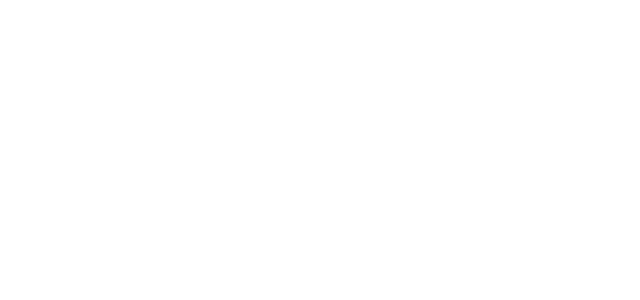
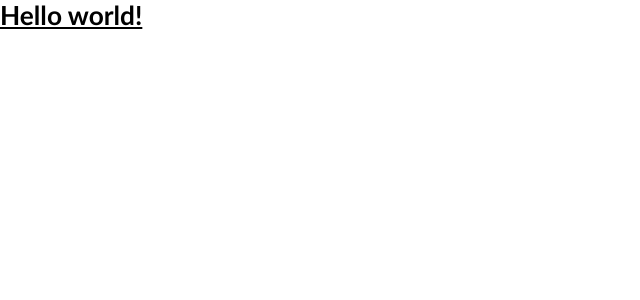
Before and after one commit to LLStudent83/balls_js, a React (Vite) app: page / in a window 1280 px wide. Shown: the top 300 px of the page, without its empty margins (0-640 px from the left). Built offline with nearby package versions, Linux system fonts and the light colour scheme.

Commit message:
config: удалён tailewind.config, tailewind подключен в index.tsx

```diff
--- /dev/null
+++ b/src/index.css
@@ -0,0 +1 @@
+@import "tailwindcss";
--- a/src/index.tsx
+++ b/src/index.tsx
@@ -1,5 +1,6 @@
 import App from "app/App";
 import { createRoot } from "react-dom/client";
+import "./index.css"
 
 const rootElement = document.getElementById("root");
 
--- a/tailwind.config.js
+++ /dev/null
@@ -1,8 +0,0 @@
-/** @type {import('tailwindcss').Config} */
-export default {
-	content: ["./src/**/*.{js,ts,jsx,tsx}"],
-	theme: {
-		extend: {},
-	},
-	plugins: [],
-};
```
